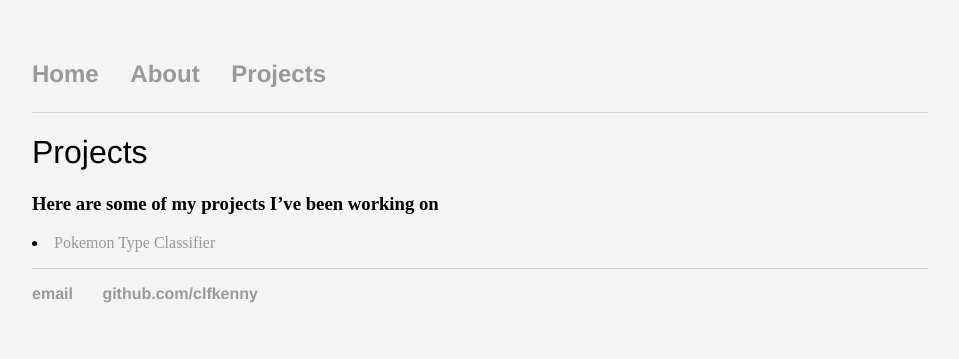
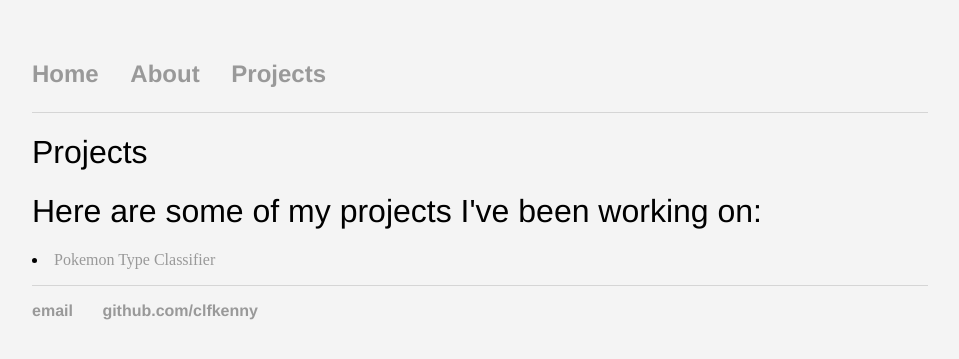
Before and after one commit to clfkenny/clfkenny.github.io, a Jekyll site: the page built from projects/index.md, in a window 1280 px wide. Shown: the top 359 px of the page, without its empty margins (160-1119 px from the left). Built offline with Jekyll 4.4.1, drawn with Linux system fonts in a browser that asks for light colours.

```diff
--- a/projects/index.md
+++ b/projects/index.md
@@ -3,7 +3,7 @@ layout: default
 title: Projects | Kenny Lov
 ---
 # Projects
-### Here are some of my projects I've been working on
+<h1> Here are some of my projects I've been working on: </h1>
 
 <p>
   <li><a href= "/projects/pokemon_classifier">Pokemon Type Classifier</a></li>
```
